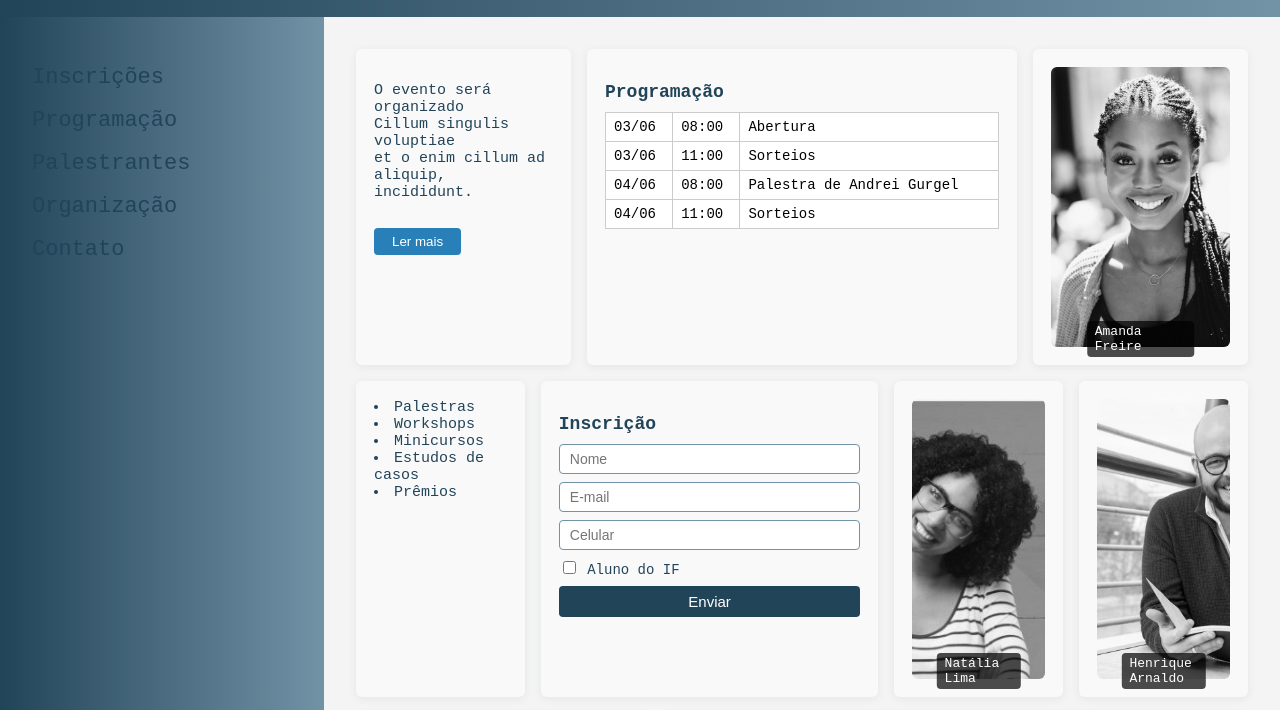
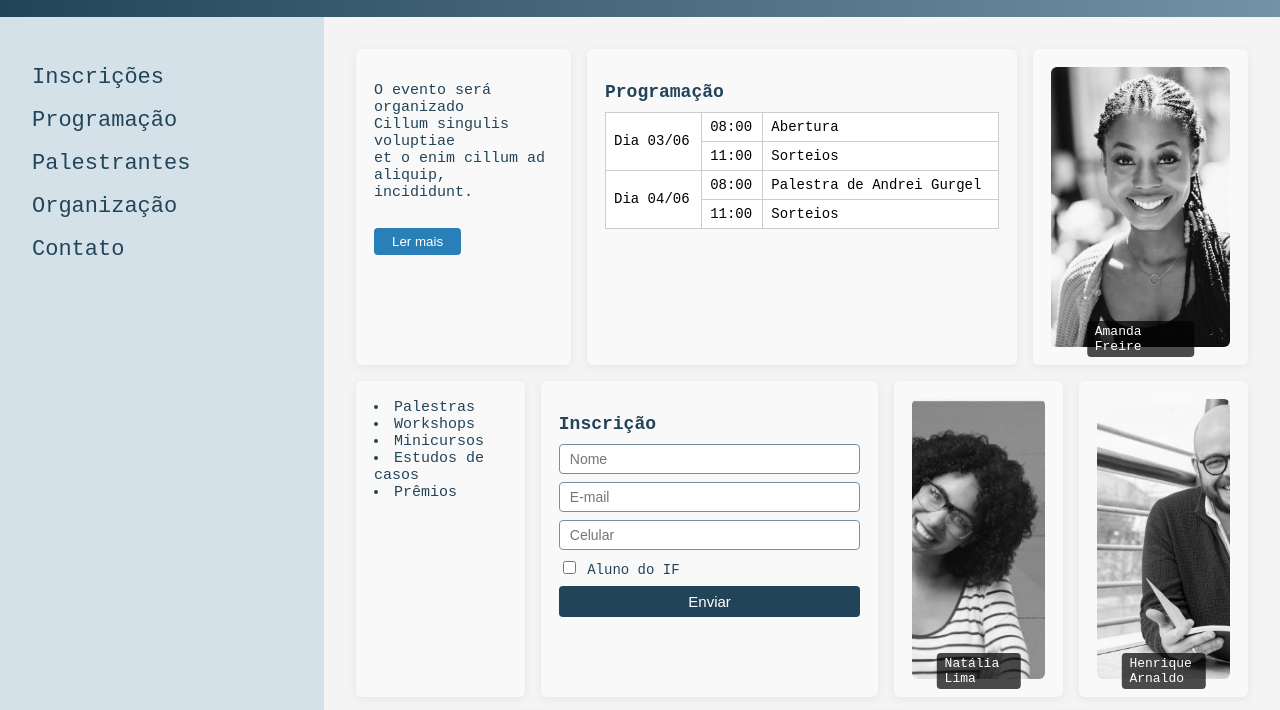
Before and after one commit to Juliana-vi/Design_Web_2025, a plain HTML site: page Aula_5_GRID/Atividade_GRID/index.html in a window 1280 px wide. Shown: the part 69-779 px from the top of the page. Drawn offline with Linux system fonts and the light colour scheme.

Commit message:
Correção aside atividade_grid

```diff
--- a/Aula_5_GRID/Atividade_GRID/index.html
+++ b/Aula_5_GRID/Atividade_GRID/index.html
@@ -39,22 +39,20 @@
                     <h2>Programação</h2>
                     <table>
                         <tr>
-                            <td>03/06</td>
+                            <td rowspan="2">Dia 03/06</td>
                             <td>08:00</td>
                             <td>Abertura</td>
                         </tr>
                         <tr>
-                            <td>03/06</td>
                             <td>11:00</td>
                             <td>Sorteios</td>
                         </tr>
                         <tr>
-                            <td>04/06</td>
+                            <td rowspan="2">Dia 04/06</td>
                             <td>08:00</td>
                             <td>Palestra de Andrei Gurgel</td>
                         </tr>
                         <tr>
-                            <td>04/06</td>
                             <td>11:00</td>
                             <td>Sorteios</td>
                         </tr>
--- a/Aula_5_GRID/Atividade_GRID/main.css
+++ b/Aula_5_GRID/Atividade_GRID/main.css
@@ -6,7 +6,7 @@ body {
 
 .titulo-bloco {
     width: 100vw;
-    background: linear-gradient(to left,#7292A6, #224459 );
+    background: linear-gradient(to left, #7292A6, #224459);
     color: #fff;
     padding: 20px 30px;
     box-sizing: border-box;
@@ -28,11 +28,6 @@ body {
     min-height: 90vh;
 }
 
-aside {
-  background: linear-gradient(to left,#7292A6, #224459 );
-  color: #fff;
-  padding: 20px;
-}
 
 .barra-lateral {
     background-color: #d4e1e9;
@@ -86,16 +81,16 @@ aside {
     grid-column: span 1;
     background: #f9f9f9;
     border-radius: 6px;
-    box-shadow: 0 2px 8px rgba(34,68,89,0.08);
+    box-shadow: 0 2px 8px rgba(34, 68, 89, 0.08);
     padding: 18px;
 }
 
-.top-row > div,
-.middle-row > div,
-.bottom-row > div {
+.top-row>div,
+.middle-row>div,
+.bottom-row>div {
     background: #f9f9f9;
     border-radius: 6px;
-    box-shadow: 0 2px 8px rgba(34,68,89,0.08);
+    box-shadow: 0 2px 8px rgba(34, 68, 89, 0.08);
     padding: 18px;
 }
 
@@ -103,7 +98,7 @@ aside {
     position: relative;
     overflow: hidden;
     border-radius: 6px;
-    box-shadow: 0 2px 8px rgba(34,68,89,0.08);
+    box-shadow: 0 2px 8px rgba(34, 68, 89, 0.08);
     height: 280px;
     filter: grayscale(100%);
 }
@@ -122,7 +117,7 @@ aside {
     bottom: 8px;
     left: 50%;
     transform: translateX(-50%);
-    background: rgba(0,0,0,0.7);
+    background: rgba(0, 0, 0, 0.7);
     color: #fff;
     padding: 3px 8px;
     border-radius: 4px;
```
